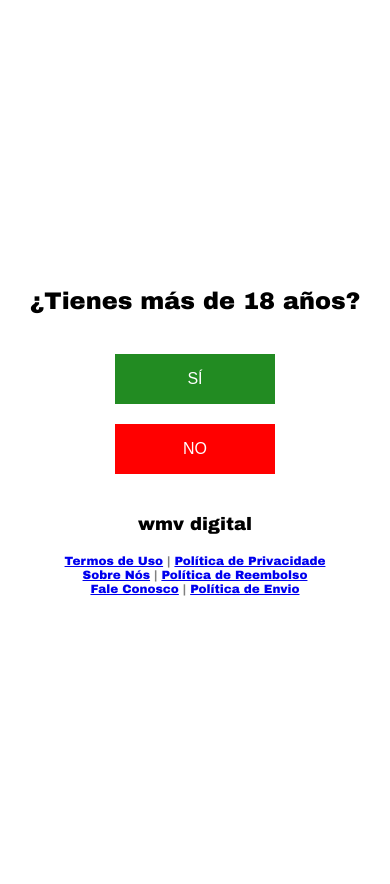
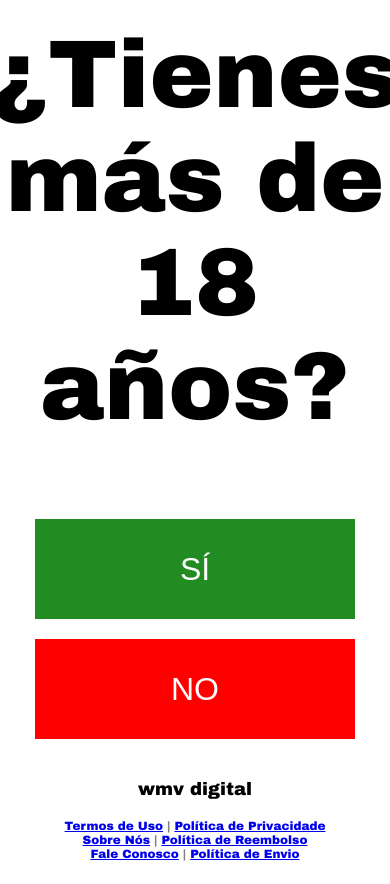
Before and after one commit to bill101521/reconstruccion.shop, a plain HTML site: page index.html in a window 390 px wide. Drawn offline with Linux system fonts and the light colour scheme.

Commit message:
Update index.html

```diff
--- a/index.html
+++ b/index.html
@@ -65,14 +65,14 @@
         /* Media Query para formato mobile */
         @media (max-width: 480px) {
             .pergunta {
-                font-size: 24px;
-                margin-bottom: 40px;
+                font-size: 96px;
+                margin-bottom: 80px;
             }
 
             .botao {
-                width: 160px;
-                height: 50px;
-                font-size: 16px;
+                width: 320px;
+                height: 100px;
+                font-size: 32px;
             }
 
             .wmv {
```
